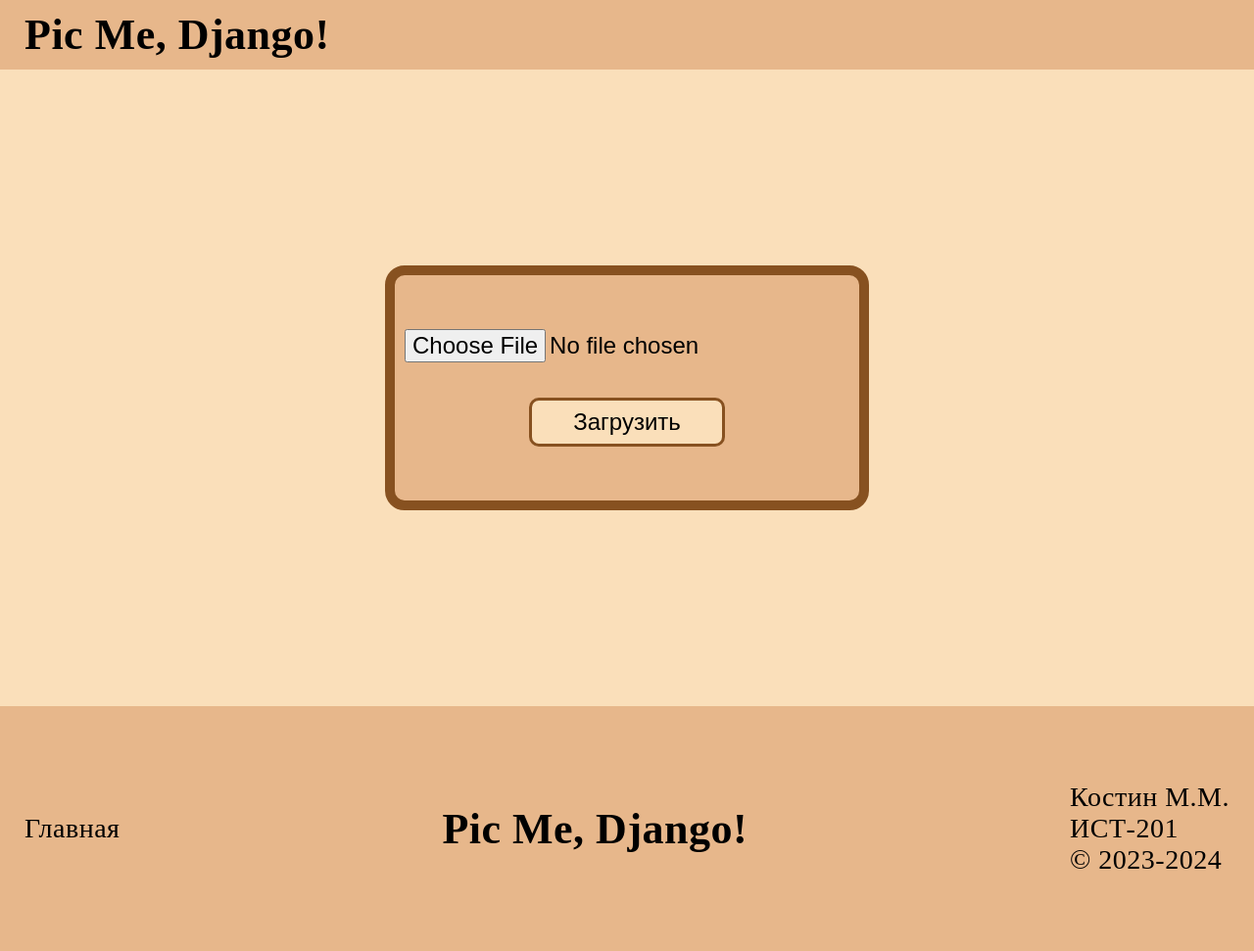
After one commit to KiLLaTeA/PicMeOld, a Django app: template PicMeDjango/templates/index.html in a window 1280 px wide. The commit adds this page. Shown: the whole page at 98% size. Run offline with Django 4.2, Linux system fonts and the light colour scheme; the template is opened without the code that fills it, so the values that code supplies are empty.

Commit message:
upload on GitHub

```diff
--- a/PicMeDjango/PicMeDjango/urls.py
+++ b/PicMeDjango/PicMeDjango/urls.py
@@ -33,5 +33,5 @@ handler403 = pageForbidden
 handler404 = pageNotFound
 handler500 = pageServerError
 
-# if settings.DEBUG:
-#     urlpatterns += static(settings.MEDIA_URL, document_root=settings.MEDIA_ROOT)
+if settings.DEBUG:
+    urlpatterns += static(settings.MEDIA_URL, document_root=settings.MEDIA_ROOT)
--- /dev/null
+++ b/PicMeDjango/static/PicMeMain/css/styles.css
@@ -0,0 +1,145 @@
+{% load static %}
+
+*{
+    margin: 0;
+    padding: 0;
+    box-sizing: border-box;
+}
+
+@font-face {
+    font-family: 'Cuprum';
+    src: url({"% static 'PicMeMain/font/Cuprum-Regular.ttf' %}");
+    font-family: 'Bachenas';
+    src: url("{% static 'PicMeMain/font/Bachenas-Regular.otf' %}");
+    font-family: 'Montserrat';
+    src: url("{% static 'PicMeMain/font/Montserrat-Regular.ttf' %}");
+}
+
+body{
+    background-color: #FADFBA;
+}
+
+header{
+    font-family: 'Cuprum';
+    display: flex;
+    background-color: #E7B78B;
+    margin-bottom: 100px;
+}
+
+.menu{
+    display: flex;
+    justify-content: space-between;
+    align-items: center;
+    margin: 10px 25px;
+    font-size: 34px;
+    letter-spacing: 0.5px;
+    width: 100%;
+    color: black;
+}
+
+.menu a{
+    text-decoration: none;
+    color: black;
+}
+
+.logotype{
+    font-family: 'Bachenas';
+    font-size: 44px;
+    letter-spacing: 0.5px;
+    font-weight: bold;
+}
+
+footer{
+    font-family: 'Cuprum';
+    margin-top: 100px;
+}
+
+.foot{
+    display: flex;
+    justify-content: space-between;
+    align-items: center;
+    background-color: #E7B78B;
+    height: 250px;
+    padding: 10px 25px;
+    font-size: 28px;
+    letter-spacing: 0.5px;
+}
+
+.foot a{
+    text-decoration: none;
+    color: black;
+}
+
+.foot ul li{
+    list-style-type: none;
+}
+
+.container{
+    display: flex;
+    justify-content: center;
+    align-items: center;
+    width: 100%;
+}
+
+.content{
+    display: flex;
+    justify-content: center;
+    align-items: center;
+    height: 250px;
+    background-color: #E7B78B;
+    border: 10px solid #875120;
+    border-radius: 20px;
+    padding: 10px;
+    margin: 100px 0;
+}
+
+.content form button, input{
+    font-size: 24px;
+}
+
+.form-img{
+    display: flex;
+    flex-direction: column;
+    justify-content: center;
+    align-items: center;
+}
+
+.input-but{
+    display: flex;
+    flex-direction: column;
+    justify-content: center;
+    align-items: center;
+    height: 50px;
+}
+
+.form-img button{
+    margin-top: 20px;
+    width: 200px;
+    height: 50px;
+    border-radius: 10px;
+    border: none;
+    border: 3px solid #875120;
+    background-color: #FADFBA;
+}
+
+.except{
+    display: flex;
+    flex-direction: column;
+    justify-content: center;
+    align-items: center;
+
+    width: 400px;
+    height: 300px;
+    background-color: #E7B78B;
+    border-radius: 20px;
+    border: 10px solid #875120;
+}
+
+.except h1{
+    font-size: 64px;
+    margin-bottom: 20px;
+}
+
+.except p{
+    font-size: 24px;
+}
--- a/PicMeDjango/templates/base.html
+++ b/PicMeDjango/templates/base.html
@@ -11,9 +11,7 @@
 <body>
     <header>
         <div class="menu">
-            <a href="index.html">Главная</a>
             <a class="logotype"href="index.html">Pic Me, Django!</a>
-            <a href="index.html">Фотографии</a>
         </div>
     </header>
 
--- /dev/null
+++ b/PicMeDjango/templates/index.html
@@ -0,0 +1,13 @@
+{% extends 'base.html' %}
+
+{% block mainPage %}
+    <div class="container">
+        <div class="content">
+            <form class="form-img" method="post" enctype="multipart/form-data">
+                 {% csrf_token %}
+                <input class="input-but" type="file" name="photo" accept="image/png, image/jpeg">
+                <button type="submit">Загрузить</button>
+            </form>
+        </div>
+    </div>
+{% endblock %}
--- a/PicMeDjango/templates/menu.html
+++ b/PicMeDjango/templates/menu.html
@@ -2,7 +2,6 @@
         <div class="foot">
             <ul>
                 <li><a href="index.html">Главная</a></li>
-                <li><a href="index.html">Фотографии</a></li>
             </ul>
             <a class="logotype"href="index.html">Pic Me, Django!</a>
             <p>
```
Also changed, not shown: PicMeDjango/PicMeDjango/settings.py (+7 -4 lines), PicMeDjango/PicMeMain/views.py (+9 -9 lines), PicMeDjango/static/PicMeMain/css/exception.css (added, +43 -0 lines), PicMeDjango/templates/PicMeMain/exception.html (added, +18 -0 lines), PicMeDjango/templates/PicMeMain/index.html (added, +13 -0 lines), PicMeDjango/templates/exception.html (added, +18 -0 lines), PicMeDjango/db.sqlite3, PicMeDjango/media/3.jpg (added), PicMeDjango/media/media/3.jpg (added), PicMeDjango/media/media/Булковед.png (added), PicMeDjango/media/Булковед.png (added), PicMeDjango/static/PicMeMain/font/Bachenas-Regular.otf (added), PicMeDjango/static/PicMeMain/font/Cuprum-Regular.ttf (added).
